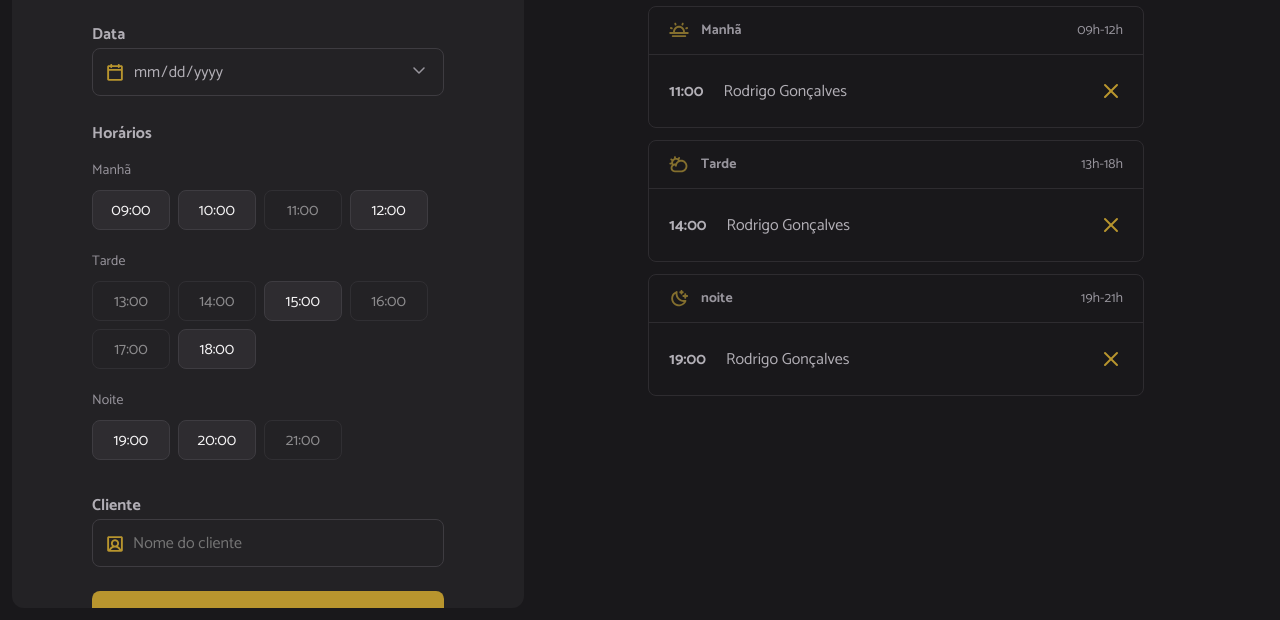
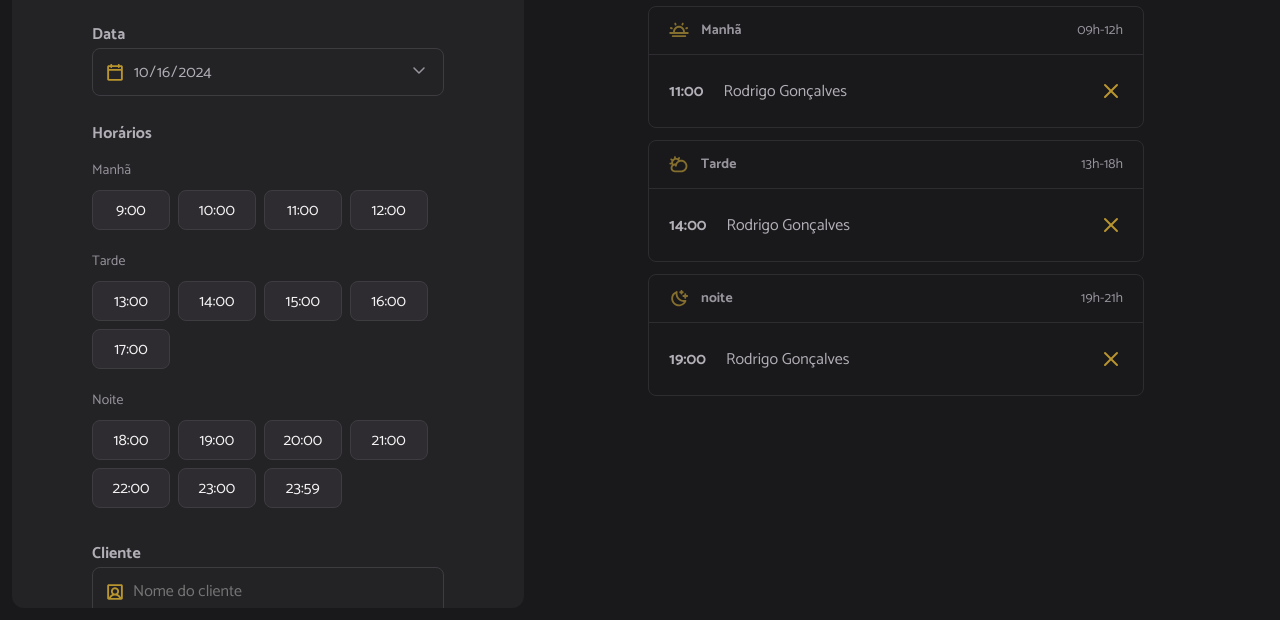
Before and after one commit to MyTruQs/hairday, a website built with webpack: page src/index.html in a window 1280 px wide. Shown: the part 180-800 px from the top of the page. Built offline with nearby package versions, Linux system fonts and the light colour scheme.

Commit message:
manipulation forms

```diff
--- a/src/index.html
+++ b/src/index.html
@@ -1,20 +1,19 @@
 <!DOCTYPE html>
 <html lang="en">
+
 <head>
   <meta charset="UTF-8" />
   <meta name="viewport" content="width=device-width, initial-scale=1.0" />
 
   <link rel="preconnect" href="https://fonts.googleapis.com" />
   <link rel="preconnect" href="https://fonts.gstatic.com" crossorigin />
-    <link
-      href="https://fonts.googleapis.com/css2?family=Catamaran:wght@400;700&display=swap"
-      rel="stylesheet"
-    />
+  <link href="https://fonts.googleapis.com/css2?family=Catamaran:wght@400;700&display=swap" rel="stylesheet" />
 
   <link rel="icon" href="./src/assets/scissors.svg" />
 
   <title>Hair Day</title>
 </head>
+
 <body>
   <div class="container">
     <img src="./src/assets/logo.svg" alt="Logo" class="logo" />
@@ -36,22 +35,14 @@
 
       <span class="label">Horários</span>
       <ul id="hours" class="hours" aria-label="Horários disponíveis de manhã">
-          <!-- Exemplo: Manhã -->
+        <!-- Exemplo: Manhã
           <li data-period="morning" class="hour-period">Manhã</li>
           <li data-period="morning" value="09:00" class="hour hour-available">
             09:00
           </li>
-          <li data-period="morning" value="10:00" class="hour hour-available">
-            10:00
-          </li>
-          <li data-period="morning" value="11:00" class="hour hour-unavailable">
-            11:00
-          </li>
-          <li data-period="morning" value="12:00" class="hour hour-available">
-            12:00
-          </li>
-          <!-- Exemplo: Tarde  -->
-          <li data-period="morning" class="hour-period">Tarde</li>
+          -->
+        <!-- Exemplo: Tarde
+          <li data-period="afternoon" class="hour-period">Tarde</li>
           <li
             data-period="afternoon"
             value="13:00"
@@ -59,57 +50,21 @@
           >
             13:00
           </li>
-          <li
-            data-period="afternoon"
-            value="14:00"
-            class="hour hour-unavailable"
-          >
-            14:00
-          </li>
-          <li data-period="afternoon" value="15:00" class="hour hour-available">
-            15:00
-          </li>
-          <li
-            data-period="afternoon"
-            value="16:00"
-            class="hour hour-unavailable"
-          >
-            16:00
-          </li>
-          <li
-            data-period="afternoon"
-            value="17:00"
-            class="hour hour-unavailable"
-          >
-            17:00
-          </li>
-          <li data-period="afternoon" value="18:00" class="hour hour-available">
-            18:00
-          </li>
-          <!-- Exemplo: Noite -->
-          <li data-period="morning" class="hour-period">Noite</li>
+          -->
+
+        <!-- Exemplo: Noite
+          <li data-period="night" class="hour-period">Noite</li>
 
           <li data-period="night" value="19:00" class="hour hour-available">
             19:00
           </li>
-          <li data-period="night" value="20:00" class="hour hour-available">
-            20:00
-          </li>
-          <li data-period="night" value="21:00" class="hour hour-unavailable">
-            21:00
-          </li>
+          -->
       </ul>
 
       <label for="client" class="label">Cliente</label>
       <div class="input">
         <i><img src="./src/assets/person.svg" alt="Calendário" /></i>
-          <input
-            type="text"
-            id="client"
-            name="client"
-            placeholder="Nome do cliente"
-            required
-          />
+        <input type="text" id="client" name="client" placeholder="Nome do cliente" required />
       </div>
 
       <button type="submit" class="button">Agendar</button>
@@ -132,11 +87,7 @@
           <li>
             <strong>11:00</strong>
             <span>Rodrigo Gonçalves</span>
-              <img
-                src="./src/assets/cancel.svg"
-                alt="Cancelar"
-                class="cancel-icon"
-              />
+            <img src="./src/assets/cancel.svg" alt="Cancelar" class="cancel-icon" />
           </li>
         </ul>
       </section>
@@ -152,11 +103,7 @@
           <li>
             <strong>14:00</strong>
             <span>Rodrigo Gonçalves</span>
-              <img
-                src="./src/assets/cancel.svg"
-                alt="Cancelar"
-                class="cancel-icon"
-              />
+            <img src="./src/assets/cancel.svg" alt="Cancelar" class="cancel-icon" />
           </li>
         </ul>
       </section>
@@ -172,15 +119,12 @@
           <li>
             <strong>19:00</strong>
             <span>Rodrigo Gonçalves</span>
-              <img
-                src="./src/assets/cancel.svg"
-                alt="Cancelar"
-                class="cancel-icon"
-              />
+            <img src="./src/assets/cancel.svg" alt="Cancelar" class="cancel-icon" />
           </li>
         </ul>
       </section>
     </aside>
   </div>
 </body>
+
 </html>
--- a/src/main.js
+++ b/src/main.js
@@ -7,3 +7,7 @@ import "./libs/dayjs";
 import "./styles/global.css";
 import "./styles/form.css";
 import "./styles/schedule.css";
+
+// JS
+import "./modules/form/submit.js";
+import "./modules/page-load.js";
--- /dev/null
+++ b/src/modules/form/hours-click.js
@@ -0,0 +1,17 @@
+export function hoursClick() {
+    const hours = document.querySelectorAll(".hour-available")
+
+    hours.forEach((available) => {
+        available.addEventListener("click", (selected) => {
+            // Remove a seleção de todas as horas.
+            hours.forEach((hour) => {
+                hour.classList.remove("hour-selected")
+            });
+
+            // Adiciona a seleção na hora clicada.
+            selected.target.classList.add("hour-selected")
+
+        })
+    })
+
+}
--- /dev/null
+++ b/src/modules/form/hours-load.js
@@ -0,0 +1,53 @@
+import dayjs from "dayjs"
+
+import { openingHours } from "../../utils/opening-hours.js"
+
+import { hoursClick } from "./hours-click.js"
+
+const hours = document.getElementById("hours")
+
+export function hoursLoad({ date }) {
+    const opening = openingHours.map((hour) => {
+        // Recupera somente a hora.
+        const [scheduleHour] = hour.split(":")
+
+        // Adiciona a hora na data e verifica se esta no passado.
+        const isHourPast = dayjs(date).add(scheduleHour, "hour").isAfter(dayjs())
+
+        return {
+            hour,
+            available: isHourPast
+        };
+    })
+
+    // Renderiza os horarios.
+    opening.forEach(({ hour, available }) => {
+        const li = document.createElement("li")
+
+        li.classList.add("hour")
+        li.classList.add(available ? "hour-available" : "hour-unavailable")
+
+        li.textContent = hour
+
+        if (hour === "9:00") {
+            hourHeaderAdd("Manhã")
+        } else if (hour === "13:00") {
+            hourHeaderAdd("Tarde")
+        } else if (hour === "18:00") {
+            hourHeaderAdd("Noite")
+        }
+
+        hours.append(li)
+    });
+
+    // Adiciona o evento de click.
+    hoursClick()
+}
+
+function hourHeaderAdd(title) {
+    const header = document.createElement("li")
+    header.classList.add("hour-period")
+    header.textContent = title
+
+    hours.append(header)
+}
--- /dev/null
+++ b/src/modules/form/submit.js
@@ -0,0 +1,21 @@
+import dayjs from "dayjs";
+
+const form = document.querySelector("form");
+const selectedDate = document.getElementById("date");
+
+// Data atual para o input.
+const inputToday = dayjs(new Date()).format("YYYY-MM-DD")
+
+// Carrega a data atual.
+selectedDate.value = inputToday;
+
+// Define a data minima como sendo a data atual.
+selectedDate.min = inputToday;
+
+form.onsubmit = (event) => {
+    // Previne o comportamento padrão de carregar a pagina.
+    event.preventDefault();
+
+    console.log("Formulário enviado!");
+
+}
--- /dev/null
+++ b/src/modules/page-load.js
@@ -0,0 +1,5 @@
+import { schedulesDay } from "./schedules/load.js"
+
+document.addEventListener("DOMContentLoaded", () => {
+    schedulesDay()
+});
--- /dev/null
+++ b/src/modules/schedules/load.js
@@ -0,0 +1,12 @@
+import { hoursLoad } from "../form/hours-load.js"
+
+// Sleciona o input de data.
+const selectedDate = document.getElementById("date");
+
+export function schedulesDay() {
+    // Obtem a data do input.
+    const date = selectedDate.value
+
+    // Renderiza as horas disponiveis.
+    hoursLoad({ date })
+}
--- /dev/null
+++ b/src/utils/opening-hours.js
@@ -0,0 +1,18 @@
+export const openingHours = [
+    "9:00",
+    "10:00",
+    "11:00",
+    "12:00",
+    "13:00",
+    "14:00",
+    "15:00",
+    "16:00",
+    "17:00",
+    "18:00",
+    "19:00",
+    "20:00",
+    "21:00",
+    "22:00",
+    "23:00",
+    "23:59"
+]
```
Lines whose indentation alone changed are shown as unchanged.
